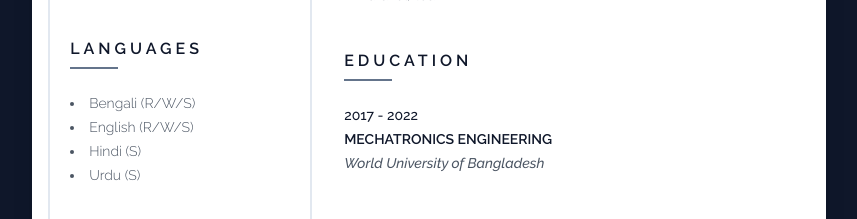
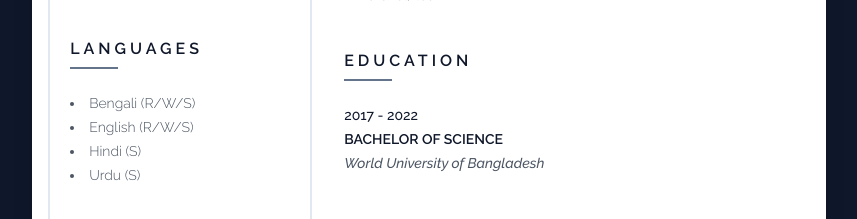
Before and after one commit to im-fahad/portfolio, a Next.js app: page /resume-v2 in a window 1280 px wide. Shown: the part 1420-1639 px from the top of the page, without its empty margins (211-1068 px from the left). Built offline with nearby package versions, Linux system fonts and the light colour scheme.

Commit message:
SOFTWARE ENGINEER updated in developer

```diff
--- a/src/app/resume-v2/page.tsx
+++ b/src/app/resume-v2/page.tsx
@@ -309,7 +309,7 @@ export default function Resume() {
                         <div className="experiences">
                             <div className="experience">
                                 <h4 className="experience__duration mb-1">2017 - 2022</h4>
-                                <h2 className="experience__title">Mechatronics Engineering</h2>
+                                <h2 className="experience__title">Bachelor of Science</h2>
                                 <Link href="https://wub.edu.bd/" target="_blank" className="experience__company">
                                     World University of Bangladesh
                                 </Link>
```
